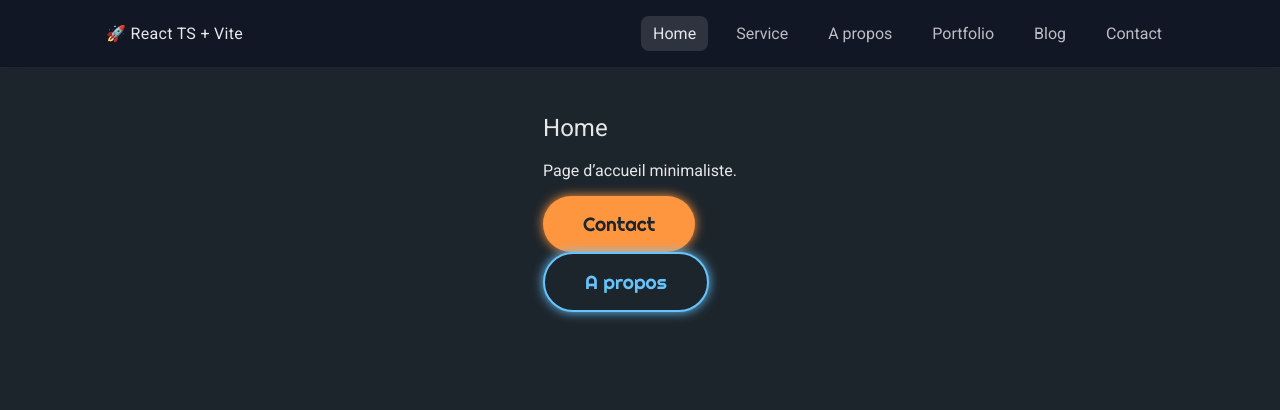
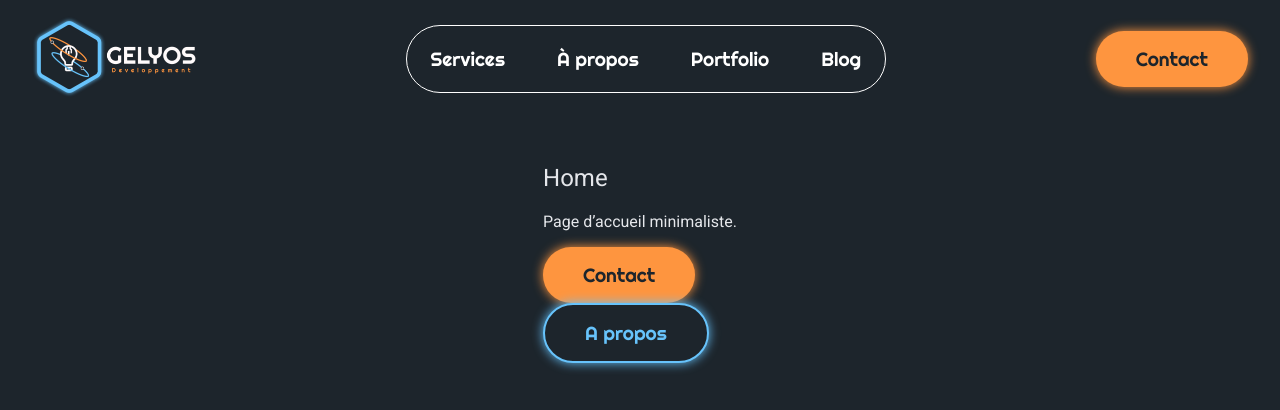
Before and after one commit to Guillaume811/site-gelyos, a React (Vite) app: page / in a window 1280 px wide. Shown: the top 410 px of the page. Built offline with nearby package versions, Linux system fonts and the light colour scheme.

Commit message:
refactor: remplacer la navigation par le composant DesktopHeader dans RootLayout

```diff
--- a/src/app/layout/RootLayout.tsx
+++ b/src/app/layout/RootLayout.tsx
@@ -1,32 +1,12 @@
-import { NavLink, Outlet } from 'react-router-dom'
+import { Outlet } from 'react-router-dom'
+import DesktopHeader from '@/components/DesktopHeader/DesktopHeader'
 import styles from './RootLayout.module.scss'
+
 
 export default function RootLayout() {
   return (
     <div className={styles.wrapper}>
-      <nav className={styles.nav}>
-        <div className={styles.navInner}>
-          <div className={styles.brand}>🚀 React TS + Vite</div>
-          <NavLink to="/" end className={({ isActive }) => isActive ? `${styles.link} ${styles.active}` : styles.link}>
-            Home
-          </NavLink>
-          <NavLink to="/service" className={({ isActive }) => isActive ? `${styles.link} ${styles.active}` : styles.link}>
-            Service
-          </NavLink>
-          <NavLink to="/apropos" className={({ isActive }) => isActive ? `${styles.link} ${styles.active}` : styles.link}>
-            A propos
-          </NavLink>
-          <NavLink to="/portfolio" className={({ isActive }) => isActive ? `${styles.link} ${styles.active}` : styles.link}>
-            Portfolio
-          </NavLink>
-          <NavLink to="/blog" className={({ isActive }) => isActive ? `${styles.link} ${styles.active}` : styles.link}>
-            Blog
-          </NavLink>
-          <NavLink to="/contact" className={({ isActive }) => isActive ? `${styles.link} ${styles.active}` : styles.link}>
-            Contact
-          </NavLink>
-        </div>
-      </nav>
+      <DesktopHeader />
       <main className={styles.main}>
         <Outlet />
       </main>
```
